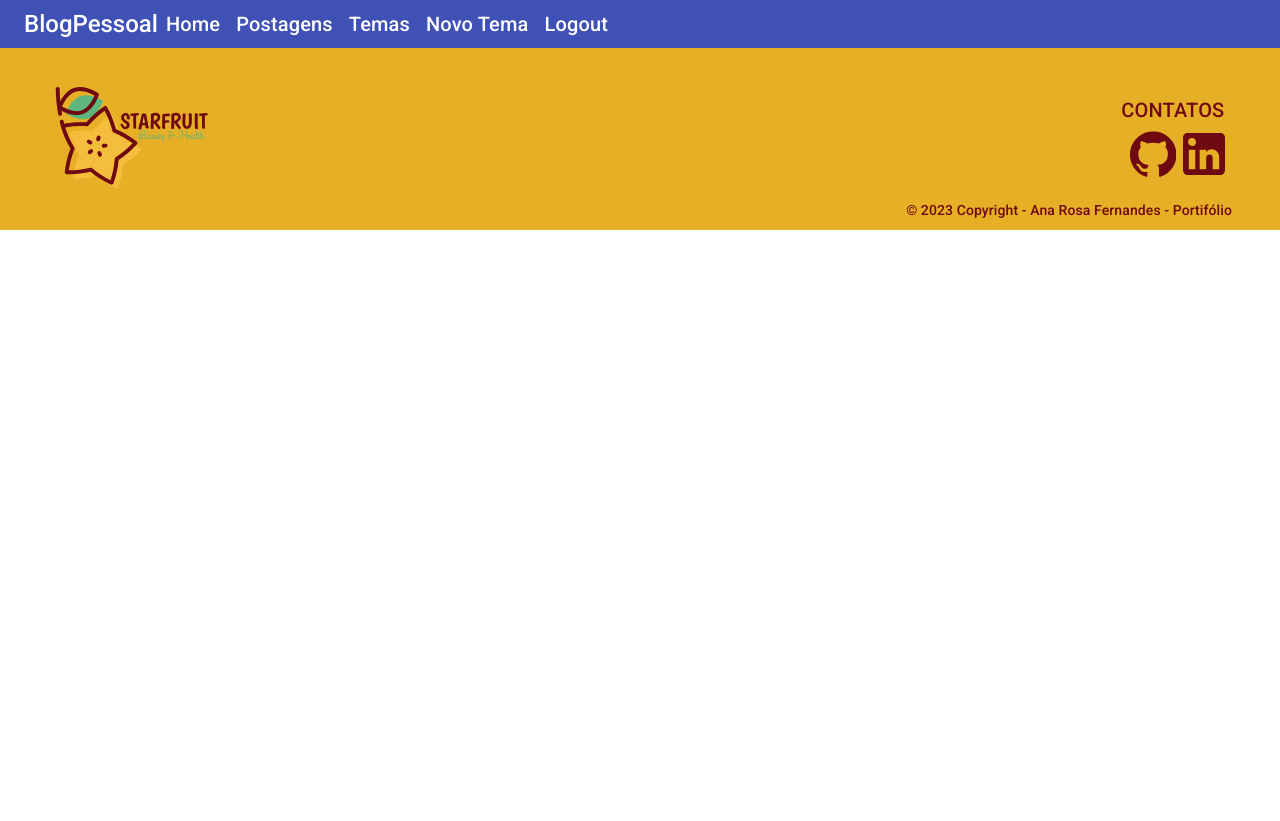
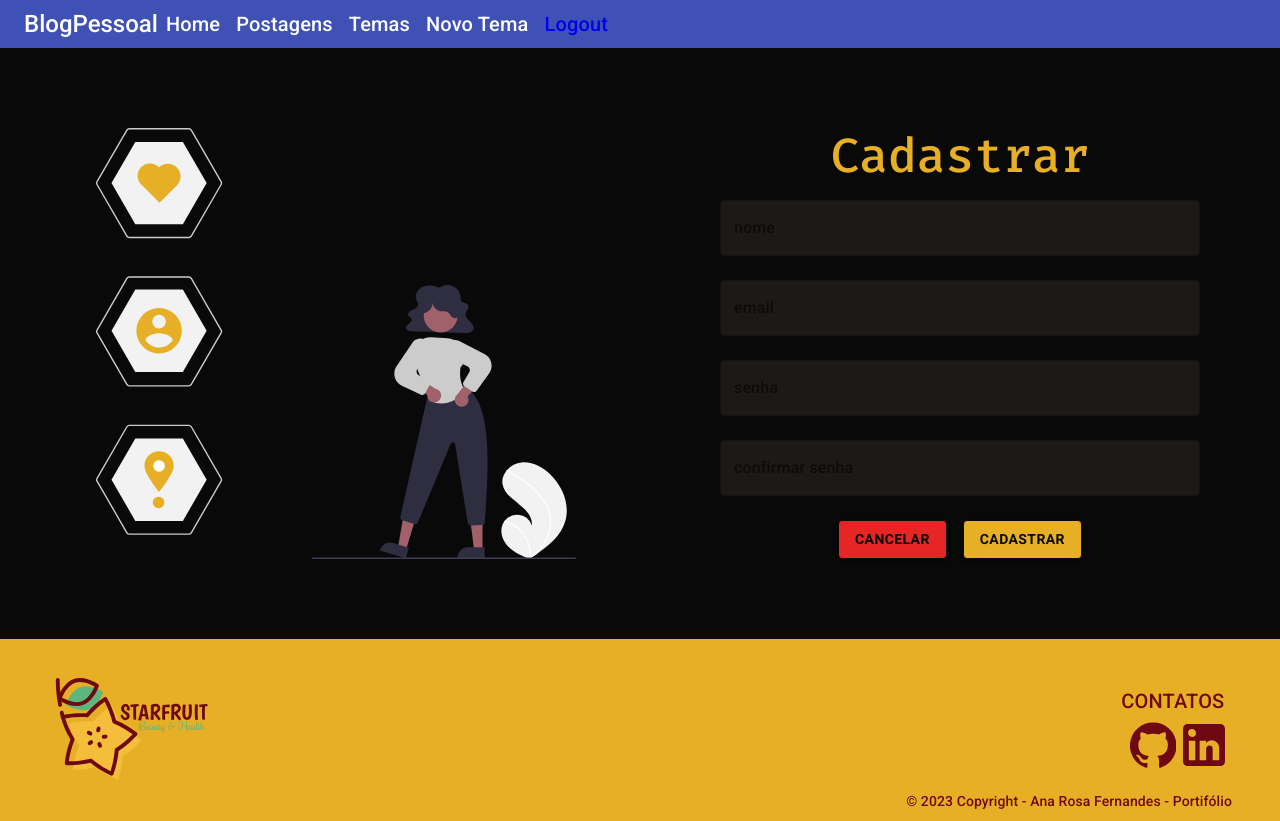
Before and after one commit to hyarmen/projeto-blog-pessoal-front, a React (Vite) app: page /cadastrousuario in a window 1280 px wide. Before the commit the page ends 800 px from the top, so only its background shows below. Built offline with nearby package versions, Linux system fonts and the light colour scheme.

Commit message:
criacao e estilizacao do componente cadastrarUsuario

```diff
--- a/src/App.tsx
+++ b/src/App.tsx
@@ -1,10 +1,12 @@
 import React from 'react';
 import { BrowserRouter as Router, Route, Routes } from 'react-router-dom';
 import Navbar from './components/estaticos/navbar/Navbar';
+import Home from './paginas/home/Home';
+import Login from './paginas/Login/Login';
+import CadastroUsuario from './paginas/cadastroUsuario/CadatroUsuario';
 import Footer from './components/estaticos/footer/Footer';
-import Home from './paginas/home/Home';
 import './App.css';
-import Login from './paginas/Login/Login';
+
 
 
 function App() {
@@ -19,6 +21,8 @@ function App() {
 
         <Route path="/login" element={<Login />} />
 
+        <Route path="/cadastrousuario" element={<CadastroUsuario />} />
+
       </Routes>
       <Footer />
     </Router>
--- a/src/components/estaticos/navbar/Navbar.css
+++ b/src/components/estaticos/navbar/Navbar.css
@@ -0,0 +1,7 @@
+.cursor {
+  cursor: pointer;
+}
+
+.text-decoration-none {
+  text-decoration: none;
+}
--- a/src/components/estaticos/navbar/Navbar.tsx
+++ b/src/components/estaticos/navbar/Navbar.tsx
@@ -1,43 +1,47 @@
-import { AppBar, Box, Toolbar, Typography } from "@material-ui/core";
-import React from "react";
+import { AppBar, Toolbar, Typography } from "@material-ui/core";
+import { Box } from "@mui/material";
+import { Link } from "react-router-dom";
+import "./Navbar.css";
 
 export default function Navbar() {
   return (
     <>
       <AppBar position="static">
         <Toolbar variant="dense">
-          <Box style={{ cursor: "pointer" }}>
+          <Box className="cursor">
             <Typography variant="h5" color="inherit">
               BlogPessoal
             </Typography>
           </Box>
 
           <Box display="flex" justifyContent="start">
-            <Box mx={1} style={{ cursor: "pointer" }}>
+            <Box mx={1} className="cursor">
               <Typography variant="h6" color="inherit">
                 Home
               </Typography>
             </Box>
-            <Box mx={1} style={{ cursor: "pointer" }}>
+            <Box mx={1} className="cursor">
               <Typography variant="h6" color="inherit">
                 Postagens
               </Typography>
             </Box>
-            <Box mx={1} style={{ cursor: "pointer" }}>
+            <Box mx={1} className="cursor">
               <Typography variant="h6" color="inherit">
                 Temas
               </Typography>
             </Box>
-            <Box mx={1} style={{ cursor: "pointer" }}>
+            <Box mx={1} className="cursor">
               <Typography variant="h6" color="inherit">
                 Novo Tema
               </Typography>
             </Box>
-            <Box mx={1} style={{ cursor: "pointer" }}>
-              <Typography variant="h6" color="inherit">
-                Logout
-              </Typography>
-            </Box>
+            <Link to="/login" className="text-decorator-none">
+              <Box mx={1} className="cursor">
+                <Typography variant="h6" color="inherit">
+                  Logout
+                </Typography>
+              </Box>
+            </Link>
           </Box>
         </Toolbar>
       </AppBar>
--- a/src/paginas/Login/Login.tsx
+++ b/src/paginas/Login/Login.tsx
@@ -1,7 +1,7 @@
 import { ChangeEvent, useEffect, useState } from "react";
-import { Grid, Typography, TextField, Button, Link } from "@material-ui/core";
+import { Grid, Typography, TextField, Button } from "@material-ui/core";
 import { Box } from "@mui/material";
-//import { Link, UseNavigate } from "react-router-dom";
+import { Link } from 'react-router-dom';
 import "./Login.css";
 //import { UserLogin } from "../../model/UserLogin";
 //import { login } from "../../services/service";
@@ -67,9 +67,11 @@ function Login() {
               className="imputs"
             />
             <Box marginTop={2} textAlign="center">
+              <Link to='/home'>
               <Button type="submit" variant="contained" className="botao-logar">
                 Logar
               </Button>
+              </Link>
             </Box>
           </form>
           <Box display="flex" justifyContent="center" marginTop={3}>
@@ -78,12 +80,14 @@ function Login() {
                 Não tem uma conta?
               </Typography>
             </Box>
+            <Link to='/cadastrousuario' className="text-decorator-none">
             <Typography
               variant="subtitle1"
               className="texto-cadastrar"
             >
               Cadastre-se
             </Typography>
+            </Link>
           </Box>
         </Box>
       </Grid>
--- /dev/null
+++ b/src/paginas/cadastroUsuario/CadastroUsuario.css
@@ -0,0 +1,21 @@
+.cadastroImg {
+  display: block;
+  margin: 0 auto;
+  width: 30rem;
+  padding: 5rem 0 5rem 2rem;
+}
+
+.botao-cancelar {
+  background-color: #e62525 !important;
+  color: #090909 !important;
+  font-family: var(--roboto-mono) !important;
+  font-weight: 700 !important;
+  border: 1px solid #090909 !important;
+  margin-right: 1rem !important;
+}
+
+.botao-cancelar:hover{
+  background-color: #090909 !important;
+  color: #e62525 !important;
+  border: 1px solid #e62525 !important;
+}
--- /dev/null
+++ b/src/paginas/cadastroUsuario/CadatroUsuario.tsx
@@ -0,0 +1,42 @@
+import React from 'react'
+import './CadastroUsuario.css'
+import { Box, Button, Grid, TextField, Typography } from '@material-ui/core';
+import cadastroImg from '../../components/svg/undraw_private_data_re_4eab.svg'
+import { Link } from 'react-router-dom';
+
+function CadastroUsuario() {
+  return (
+    <Grid className="fundo" container direction='row' justifyContent='center' alignItems='center'>
+      <Grid item xs={6}>
+        <img className='cadastroImg' src={cadastroImg} alt="" />
+      </Grid>
+      <Grid item xs={6} alignItems='center'>
+        <Box paddingX={10}>
+          <form>
+            <Typography
+              variant="h3" className="texto-entrar">Cadastrar</Typography>
+            <TextField id="nome" label="nome" variant="outlined" name="nome" margin="normal" fullWidth className="imputs" />
+            <TextField id="usuario" label="email" variant="outlined" name="usuario" margin="normal" type='email' fullWidth className="imputs" />
+            <TextField id="senha" label="senha" variant="outlined" name="senha" margin="normal" type="password" fullWidth className="imputs" />
+            <TextField id="confirmarSenha" label="confirmar senha" variant="outlined" name="confirmarSenha" margin="normal" type="password" fullWidth className="imputs" />
+            <Box marginTop={2} textAlign="center">
+              <Link to='/login'>
+                <Button variant="contained" className="botao-cancelar">
+                  Cancelar
+                </Button>
+              </Link>
+              <Link to='/home'>
+                <Button type="submit" variant="contained" className="botao-logar">
+                  Cadastrar
+                </Button>
+              </Link>
+            </Box>
+          </form>
+        </Box>
+      </Grid>
+
+    </Grid>
+  )
+}
+
+export default CadastroUsuario;
```
Also changed, not shown: src/services/service.tsx (deleted, +0 -10 lines), src/components/svg/undraw_private_data_re_4eab.svg (added), src/model/UserLogin.tsx (added).
